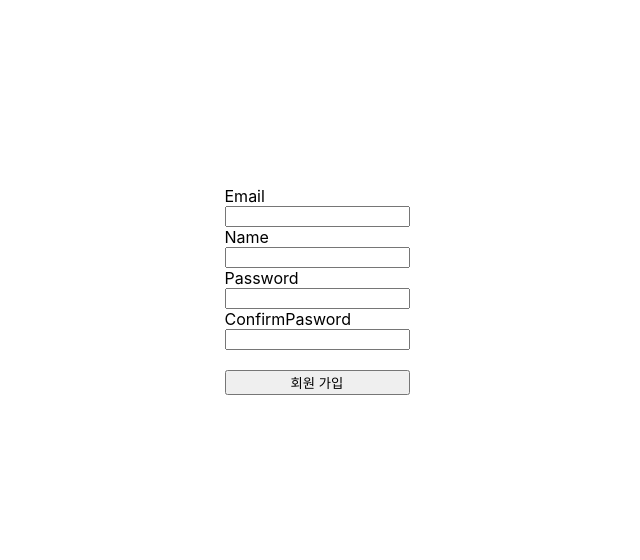
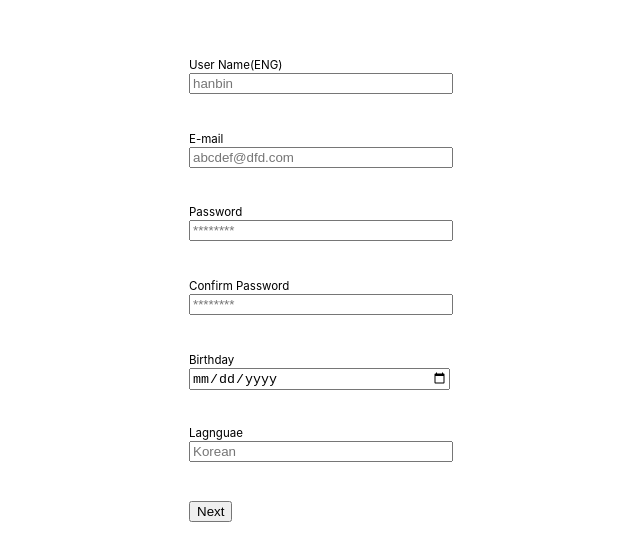
Before and after one commit to YEJIN012/Learnway, a React (Create React App) app in the folder frontend/learnway/: page /signup in a window 1280 px wide. Shown: the part 110-670 px from the top of the page, without its empty margins (323-963 px from the left). Built offline with nearby package versions, Linux system fonts and the light colour scheme.

Commit message:
📝 UPDATE: #9 login & singup page

```diff
--- a/frontend/learnway/src/component/page/Front/LoginPage/Login.jsx
+++ b/frontend/learnway/src/component/page/Front/LoginPage/Login.jsx
@@ -1,10 +1,8 @@
 import styled from 'styled-components';
 // import { useDispatch } from 'react-redux';
-import { useNavigate, NavLink } from "react-router-dom";
 // import axios from 'axios';
 import LoginForm from './LoginForm';
 // import InputBox from './Input';
-import Button from '../../../ui/Button';
 import '../../../ui/Background.css';
 import '../../../ui/LoginSignup.css';
 
@@ -40,47 +38,13 @@ const InputWrapper = styled.div`
   padding: 19.9vh 5vw 18vh 4.5vw;
 `;
 
-const Owframe = styled.div`
-  display: flex;
-  flex-direction: row;
-  align-items: center;
-  justify-content: space-between;
-  width: 20vw;
-  heght: 3vh;
-`;
-
-const CheckBoxFrame = styled.div`
-  display: flex;
-  flex-direction: row;
-  align-items: center;
-`;
-
-const Checkboxlabel = styled.p`
-  font-size: 0.5vw;
-`;
-
-const CheckBox = styled.input`
-  display: flex;
-  left: 0vw
-`;
-
-const BtnFrame = styled.div`
-  width: 20vw;
-  display: flex;
-  flex-direction: row;
-  align-items: center;
-  position: absolute;
-  margin: 45vh 5vw 18vh 4.9vw;
-
-`
-
-export default function Login () {
+export default function Login (props) {
 
   return (
     <body className="background">
       <LoginBackground>
         <div className='logoframe'>
-          <img className='logo' />
+          <img className='logo' alt='logo' />
         </div>
         <Mentline>
           <div className='ment'>Sign Into</div>
@@ -88,36 +52,8 @@ export default function Login () {
         </Mentline>
         <InputWrapper>
           <LoginForm></LoginForm>
-          <Owframe>
-            <CheckBoxFrame >
-              <CheckBox type='checkbox' />
-              <Checkboxlabel>Remember Me</Checkboxlabel>
-            </CheckBoxFrame>
-            <NavLink to="/find_password">Forgot Password?</NavLink>
-          </Owframe>
         </InputWrapper>
-        <BtnFrame>
-          <Btn nexturl='/' name="0" txt="Login"></Btn>
-          <Btn nexturl='/signup' name="1" txt="Sign Up"></Btn>
-        </BtnFrame>
       </LoginBackground>
     </body>
   )
 }
-
-function Btn(props){
-  let navigate = useNavigate();
-  const {nexturl, name, txt} = props;
-  return (
-    <Button
-      id= {name}
-      width="13.16vw"
-      height="5vh"
-      fontSize="0.83vw"
-      textWeight="700"
-      radius="2vh"
-      textValue= {txt}
-      onClick={()=>{ navigate(`${nexturl}`) }}>
-    </Button>
-  )
-}
--- a/frontend/learnway/src/component/page/Front/LoginPage/LoginForm.jsx
+++ b/frontend/learnway/src/component/page/Front/LoginPage/LoginForm.jsx
@@ -1,55 +1,87 @@
-// import styled from 'styled-components';
-import React, { useState, useEffect, useRef } from 'react';
+import styled from 'styled-components';
+import React, { useState } from 'react';
+import { useNavigate, NavLink } from "react-router-dom";
 import InputBox from '../Input';
+import Button from '../../../ui/Button';
+import { useDispatch } from "react-redux";
+import { loginUser } from '../actions/userAction';
 
+const Owframe = styled.div`
+  display: flex;
+  flex-direction: row;
+  align-items: center;
+  justify-content: space-between;
+  width: 20vw;
+  heght: 3vh;
+`;
 
-export default function LoginForm () {
+const CheckBoxFrame = styled.div`
+  display: flex;
+  flex-direction: row;
+  align-items: center;
+`;
 
-  const userRef = useRef();
-  // const errRef = useRef();
+const Checkboxlabel = styled.p`
+  font-size: 0.5vw;
+`;
 
-  const [user, setUser] = useState("");
+const CheckBox = styled.input`
+  display: flex;
+  left: 0vw
+`;
+
+const BtnFrame = styled.div`
+  width: 20vw;
+  display: flex;
+  flex-direction: row;
+  align-items: center;
+  position: absolute;
+  margin: 45vh 5vw 18vh 4.9vw;
+`
+
+function LoginForm (props) {
+  const dispatch = useDispatch();
+
+  const [email, setEamil] = useState("");
   const [pw, setPw] = useState("");
-  const [errMsg, setErrMsg] = useState("");
-  const [success, setSuccess] = useState(false);
 
-  // useEffect(() => {
-  //   userRef.current.focus();
-  // }, [])
+  const handleSubmit = (e) => {
+    e.preventDefault();
 
-  useEffect(() => {
-    setErrMsg('');
-  }, [user, pw])
+    let body = {
+      email: email,
+      pw: pw
+    };
+    console.log(11111111);
 
-  const handleSubmit = async (e) => {
-    e.preventDefault();
-    console.log(user, pw)
-    setUser("");
-    setPw("");
-    setSuccess(true);
-  }
+    console.log(dispatch(loginUser(body)))
+    // console.log(loginUser(body))
+      // .then((res) => {
+        // if (res.payload.loginSuccess) {
+          // props.history.push("/")
+          // console.log(props)
+        // } else {
+        //   alert(res.payload.message);
+        // }
+      // })
+    //   .catch((err) => {
+    //     console.log(err);
+    //   })
+    // console.log(email, pw)
+  };
 
   return (
     <>
-        {success ? (
-          <section>
-            <h1>You are logged in!</h1>
-            <br />
-            {/* <p>
-              <a href="#">Go to Home</a>
-            </p> */}
-          </section>
-        ):(
       <section>
         <form onSubmit={handleSubmit}>
           <InputBox
             id="id"
-                type="text"
+            type="email"
             title="E-mail"
             placeholder="abcdef@dfd.com"
-                onChange={(e) => {setUser(e.target.value)}}
-                value={user}
-                ref={userRef}
+            onChange={(e) => {setEamil(e.target.value)}}
+            value={email}
+            // ref={userRef}
             // onKeyUp={changeButton}
           ></InputBox>
           <InputBox
@@ -61,10 +93,41 @@ export default function LoginForm () {
             value={pw}
             // onKeyUp={changeButton}
           ></InputBox>
-              <button>Sign In</button>
+          <Owframe>
+            <CheckBoxFrame >
+              <CheckBox type='checkbox' />
+              <Checkboxlabel>Remember Me</Checkboxlabel>
+            </CheckBoxFrame>
+            <NavLink to="/find_password">Forgot Password?</NavLink>
+          </Owframe>
+          <button type='submit'> 버튼 </button>
+          {/* <BtnFrame>
+            <Btn name="0" txt="Login"></Btn>
+            <Btn nexturl='/signup' name="1" txt="Sign Up"></Btn>
+          </BtnFrame> */}
         </form>
       </section>
-        )}
     </>
   )
 }
+
+
+
+function Btn(props){
+  let navigate = useNavigate();
+  const {nexturl, name, txt} = props;
+  return (
+    <Button
+      id= {name}
+      width="13.16vw"
+      height="5vh"
+      fontSize="0.83vw"
+      textWeight="700"
+      radius="2vh"
+      textValue= {txt}
+      // onClick={()=>{ navigate(`${nexturl}`) }}
+      >
+    </Button>
+  )
+}
+export default LoginForm
--- a/frontend/learnway/src/component/page/Front/SignupPage/SignUp.jsx
+++ b/frontend/learnway/src/component/page/Front/SignupPage/SignUp.jsx
@@ -1,31 +1,7 @@
-import React, { useState } from "react";
+// import React, { useState } from "react";
 // import { withRouter } from "react-router-dom";
-
+import SignupForm from "./SingupForm";
 export default function Signup () {
-  const [Email, setEmail] = useState("");
-  const [Password, setPassword] = useState("");
-  const [Name, setName] = useState("");
-  const [ConfirmPasword, setConfirmPasword] = useState("");
-
-  const onEmailHandler = (e) => {
-    setEmail(e.currentTarget.value);
-  };
-
-  const onNameHandler = (e) => {
-    setName(e.currentTarget.value);
-  };
-
-  const onPasswordHanlder = (e) => {
-    setPassword(e.currentTarget.value);
-  };
-
-  const onConfirmPasswordHandler = (e) => {
-    setConfirmPasword(e.currentTarget.value);
-  };
-
-  const onSubmitHandler = (e) => {
-    e.preventDefault();
-  };
 
   return (
     <div
@@ -36,27 +12,10 @@ export default function Signup () {
         width: "100%",
         height: "100vh",
       }}>
-      <form
-        onSubmit={onSubmitHandler}
-        style={{ display: "flex", flexDirection: "column" }}>
-        <label>Email</label>
-        <input type="email" value={Email} onChange={onEmailHandler} />
-
-        <label>Name</label>
-        <input type="test" value={Name} onChange={onNameHandler} />
-
-        <label>Password</label>
-        <input type="password" value={Password} onChange={onPasswordHanlder} />
-
-        <label>ConfirmPasword</label>
-        <input
-          type="password"
-          value={ConfirmPasword}
-          onChange={onConfirmPasswordHandler}
-        />
-        <br />
-        <button type="submit">회원 가입</button>
-      </form>
+      <SignupForm></SignupForm>
     </div>
   )
 }
+
+// 회원가입은  redux 이용해서 store 저장하면 끝
+// 로그인은
--- /dev/null
+++ b/frontend/learnway/src/component/page/Front/SignupPage/SingupForm.jsx
@@ -0,0 +1,66 @@
+// import styled from 'styled-components';
+import React, { useState } from 'react';
+import { useDispatch } from "react-redux";
+import InputBox from '../Input';
+import { registerUser } from '../actions/userAction';
+
+
+
+export default function SignupForm(props) {
+  const dispatch = useDispatch();
+
+  const [username, setUsername] = useState("");
+  const [email, setemail] = useState("");
+  const [pw, setPw] = useState("");
+  const [confirmPw, setconfirmPw] = useState("");
+  const [birthday, setbirthday] = useState("");
+  const [lagnguae, setlagnguae] = useState("");
+
+  const handleSubmit = (e) => {
+    e.preventDefault();
+    if (pw === confirmPw) {
+      const data = {
+          username: username,
+          email: email,
+          pw: pw,
+          confirmPw: confirmPw,
+          birthday: birthday,
+          lagnguae: lagnguae,
+        };
+
+
+      dispatch(registerUser(data))
+        .then((res)=>{
+          if(res.payload.success) {
+            props.history.push("/login")
+            alert("가입이 정상적으로 완료되었습니다.");
+          } else {
+            alert("Failed to sign up")
+          }
+        });
+      } else {
+        alert("비밀번호가 일치하지 않습니다.");
+      }
+    // console.log(data);
+    // console.log(username, email, pw, confirmPw, birthday, lagnguae)
+    // setUsername("");
+    // setemail("");           // 이메일 인증처리 필요 (버튼 누르면 인증 번호 입력창 추가)
+    // setPw("");
+    // setconfirmPw("");
+    // setbirthday("");        // 날짜 string으로 들어옴 yyyy-mm-dd
+    // setlagnguae("");        // 언어도 지정된 언어만 받을 수 있게 해야함
+    // setSuccess(true);
+  };
+
+  return(
+    <form onSubmit={handleSubmit}>
+      <InputBox id="username" type="txt" title="User Name(ENG)" placeholder="hanbin" value={username} onChange={(e) => {setUsername(e.target.value)}}></InputBox>
+      <InputBox id="email" type="email" title="E-mail" placeholder="abcdef@dfd.com" value={email} onChange={(e) => {setemail(e.target.value)}}></InputBox>
+      <InputBox id="password" type="password" title="Password" placeholder="********" value={pw} onChange={(e) => {setPw(e.target.value)}}></InputBox>
+      <InputBox id="confirmPw" type="password" title="Confirm Password" placeholder="********" value={confirmPw} onChange={(e) => {setconfirmPw(e.target.value)}}></InputBox>
+      <InputBox id="birthday" type="date" title="Birthday" value={birthday} onFocus="(this.type='date')" onChange={(e) => {setbirthday(e.target.value)}}></InputBox>
+      <InputBox id="lagnguae" type="text" title="Lagnguae" placeholder="Korean" value={lagnguae} onChange={(e) => {setlagnguae(e.target.value)}}></InputBox>
+      <button>Next</button>
+    </form>
+  )
+}
--- /dev/null
+++ b/frontend/learnway/src/component/page/Front/actions/types.js
@@ -0,0 +1,3 @@
+export const LOGIN_USER = "LOGIN_USER";
+export const REGISTER_USER = "REGISTER_USER";
+export const AUTH_USER = "AUTH_USER";
--- /dev/null
+++ b/frontend/learnway/src/component/page/Front/actions/userAction.js
@@ -0,0 +1,39 @@
+import { LOGIN_USER, REGISTER_USER, AUTH_USER } from "./types";
+import { request } from "../utils/axios";
+
+// const USER_URL = "/api/user";
+const USER_URL = "";
+
+export function loginUser(dataToSubmit) {
+  // const request = axios
+  //   .post("http://localhost:9000/api/user/login", dataToSubmit, {
+  //     withCredentials: true,
+  //   })
+  // .then((res) => res.data);
+  // const request = user.loginUser();
+
+  const data = request("post", USER_URL + "/login", dataToSubmit);
+
+  return {
+    type: LOGIN_USER,
+    payload: data,
+  };
+}
+
+export function registerUser(dataToSubmit) {
+  const data = request("post", USER_URL + "/signup", dataToSubmit);
+
+  return {
+    type: REGISTER_USER,
+    payload: data,
+  };
+}
+
+export function auth() {
+  const data = request("post", USER_URL + "/auth");
+
+  return {
+    type: AUTH_USER,
+    payload: data,
+  };
+}
--- a/frontend/learnway/src/index.js
+++ b/frontend/learnway/src/index.js
@@ -7,10 +7,12 @@ import UserStore from './app/UserStore';
 import MainStore from './app/MainStore';
 import { Provider } from 'react-redux';
 import { combineReducers, createStore } from 'redux';
+import AuthReducer from './component/page/Front/reducers/userReducer';
 
 const rootReducer = combineReducers({
   UserStore,
-  MainStore
+  MainStore,
+  AuthReducer,
 });
 
 let store = createStore(rootReducer)
```
Also changed, not shown: frontend/learnway/src/component/page/Front/Input.jsx (+2 -25 lines), frontend/learnway/src/component/page/Front/reducers/userReducer.jsx (added, +14 -0 lines), frontend/learnway/src/component/page/Front/utils/axios.js (renamed from frontend/learnway/src/utils/axios.js, +6 -2 lines). Lines whose indentation alone changed are shown as unchanged.
